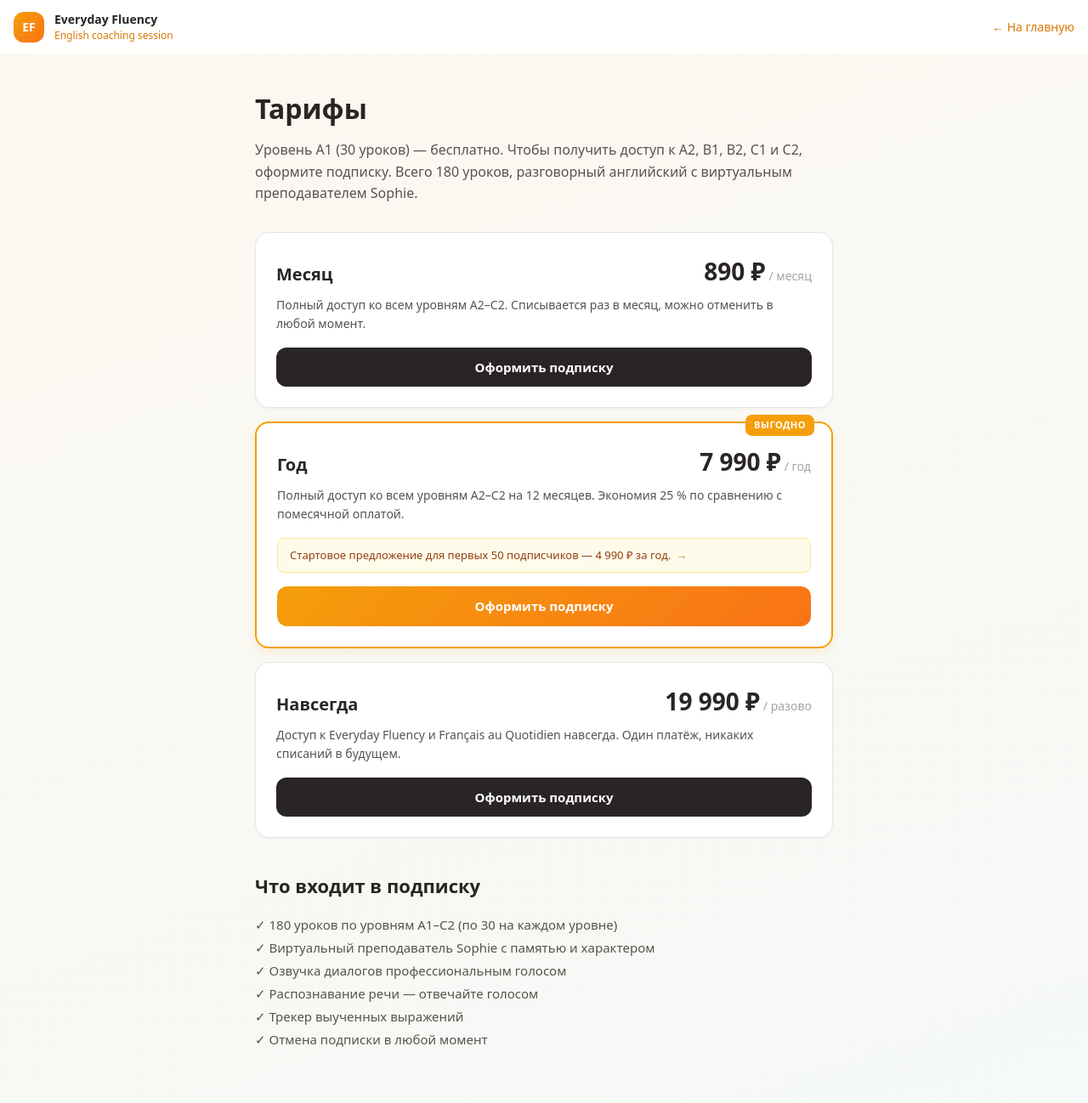
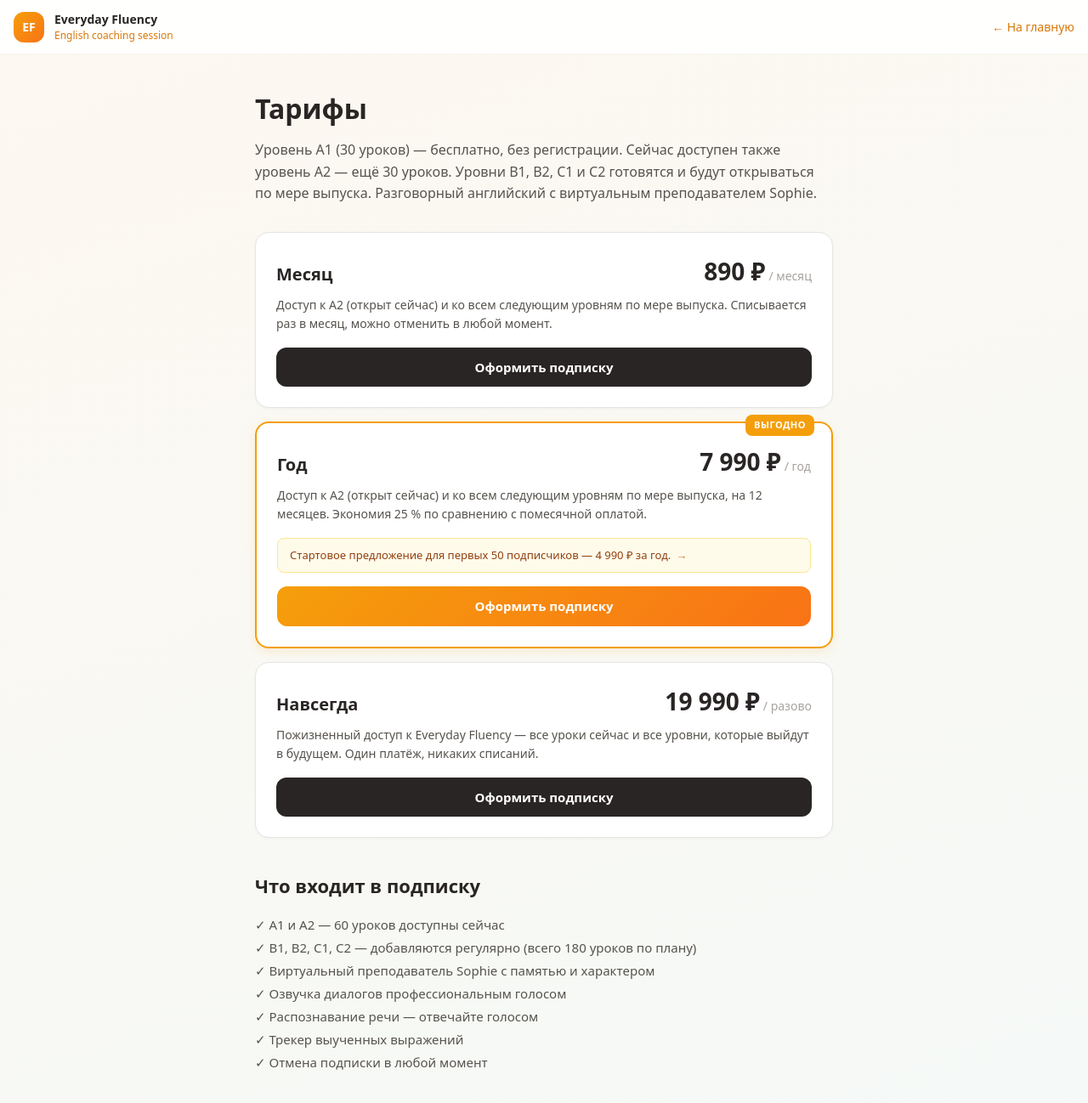
Before and after one commit to shuligne-ops/everyday-fluency2, a Next.js app: page /pricing in a window 1280 px wide. Shown: the top 1298 px of the page at 85% size. Built offline with nearby package versions, Linux system fonts and the light colour scheme; no server answers.

Commit message:
fix: align pricing copy with actual lesson availability

```diff
--- a/src/app/pricing/page.tsx
+++ b/src/app/pricing/page.tsx
@@ -96,8 +96,9 @@ export default function PricingPage() {
       <main style={{ maxWidth: '720px', margin: '0 auto', padding: '40px 20px 60px' }}>
         <h1 style={{ fontSize: '32px', fontWeight: 700, color: '#292524', marginBottom: '12px' }}>Тарифы</h1>
         <p style={{ fontSize: '16px', color: '#57534e', marginBottom: '32px', lineHeight: 1.6 }}>
-          Уровень A1 (30 уроков) — бесплатно. Чтобы получить доступ к A2, B1, B2, C1 и C2, оформите подписку.
-          Всего 180 уроков, разговорный английский с виртуальным преподавателем Sophie.
+          Уровень A1 (30 уроков) — бесплатно, без регистрации.
+          Сейчас доступен также уровень A2 — ещё 30 уроков. Уровни B1, B2, C1 и C2 готовятся и будут открываться по мере выпуска.
+          Разговорный английский с виртуальным преподавателем Sophie.
         </p>
 
         {hasSubscription && (
@@ -120,7 +121,7 @@ export default function PricingPage() {
           title="Месяц"
           price="890 ₽"
           period="/ месяц"
-          description="Полный доступ ко всем уровням A2–C2. Списывается раз в месяц, можно отменить в любой момент."
+          description="Доступ к A2 (открыт сейчас) и ко всем следующим уровням по мере выпуска. Списывается раз в месяц, можно отменить в любой момент."
           isCurrentPlan={currentPlan === 'monthly'}
           isLoading={loading === 'monthly'}
           disabled={hasSubscription || loading !== null}
@@ -132,7 +133,7 @@ export default function PricingPage() {
           title="Год"
           price="7 990 ₽"
           period="/ год"
-          description="Полный доступ ко всем уровням A2–C2 на 12 месяцев. Экономия 25 % по сравнению с помесячной оплатой."
+          description="Доступ к A2 (открыт сейчас) и ко всем следующим уровням по мере выпуска, на 12 месяцев. Экономия 25 % по сравнению с помесячной оплатой."
           subtext="Стартовое предложение для первых 50 подписчиков — 4 990 ₽ за год."
           subtextLink={{ label: 'Воспользоваться', plan: 'launch_annual' }}
           featured
@@ -149,7 +150,7 @@ export default function PricingPage() {
           title="Навсегда"
           price="19 990 ₽"
           period="/ разово"
-          description="Доступ к Everyday Fluency и Français au Quotidien навсегда. Один платёж, никаких списаний в будущем."
+          description="Пожизненный доступ к Everyday Fluency — все уроки сейчас и все уровни, которые выйдут в будущем. Один платёж, никаких списаний."
           isCurrentPlan={currentPlan === 'lifetime'}
           isLoading={loading === 'lifetime'}
           disabled={hasSubscription || loading !== null}
@@ -159,7 +160,8 @@ export default function PricingPage() {
         {/* What's included */}
         <h2 style={{ fontSize: '22px', fontWeight: 700, color: '#292524', marginTop: '40px', marginBottom: '16px' }}>Что входит в подписку</h2>
         <ul style={{ listStyle: 'none', padding: 0, color: '#57534e', fontSize: '15px', lineHeight: 1.8 }}>
-          <li>✓ 180 уроков по уровням A1–C2 (по 30 на каждом уровне)</li>
+          <li>✓ A1 и A2 — 60 уроков доступны сейчас</li>
+          <li>✓ B1, B2, C1, C2 — добавляются регулярно (всего 180 уроков по плану)</li>
           <li>✓ Виртуальный преподаватель Sophie с памятью и характером</li>
           <li>✓ Озвучка диалогов профессиональным голосом</li>
           <li>✓ Распознавание речи — отвечайте голосом</li>
```
